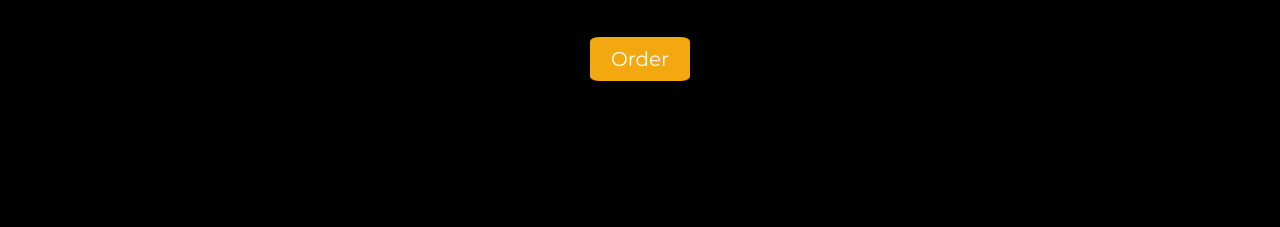
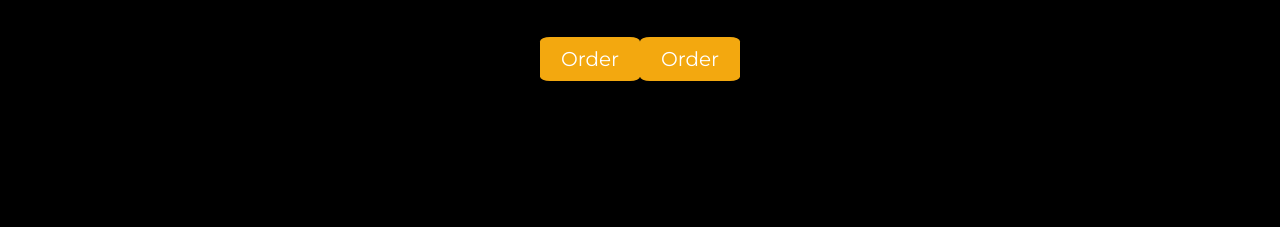
Before and after one commit to revou-fundamental-course/fundamental-vellandth, a plain HTML site: page index.html in a window 1280 px wide. Shown: the part 573-800 px from the top of the page. Drawn offline with nearby package versions, Linux system fonts and the light colour scheme; a web font is replaced by a local one.

Commit message:
progres: new order

```diff
--- a/index.html
+++ b/index.html
@@ -52,6 +52,7 @@
             <p>RainFren, kami akan menemani perjalananmu ke <span>manapun</span></p>
 
             <div class="button">
+                <p>Order</p>
                 <p>Order</p>
             </div>
         </div>
```
